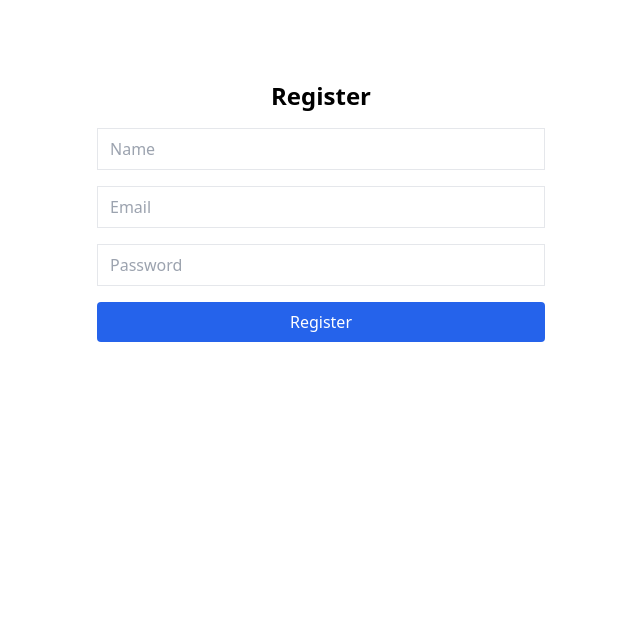
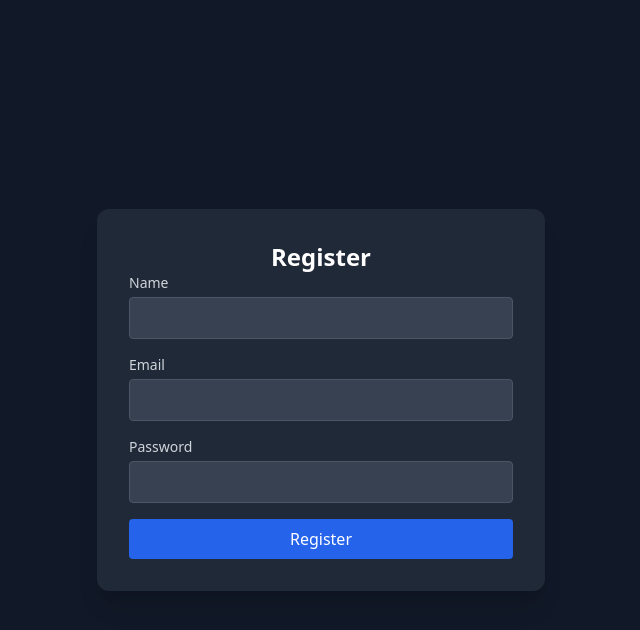
Before and after one commit to silentBug0/typescript-fullstack-starter, a React (Vite) app in the folder frontend/: page /register in a window 1280 px wide. Shown: the top 630 px of the page, without its empty margins (319-959 px from the left). Built offline with nearby package versions, Linux system fonts and the light colour scheme; no server answers; sample sign-in values are in the browser's storage.

Commit message:
fix: users list not loading for role user

```diff
--- a/frontend/src/components/Sidebar.tsx
+++ b/frontend/src/components/Sidebar.tsx
@@ -65,6 +65,7 @@ const Sidebar = () => {
           </NavLink>
         )}
 
+        {auth.user?.role === "admin" && (
           <NavLink
             to="/admin/add-user"
             className={({ isActive }) =>
@@ -75,6 +76,7 @@ const Sidebar = () => {
           >
             <span>➕</span> Add User
           </NavLink>
+        )}
 
         <NavLink
           to="/tasks"
--- a/frontend/src/pages/LoginPage.tsx
+++ b/frontend/src/pages/LoginPage.tsx
@@ -66,7 +66,7 @@ export default function LoginPage() {
         </h2>
 
         <div className="mb-4">
-          <label htmlFor="password" className="block mb-1 text-sm text-gray-300">Email</label>
+          <label htmlFor="email" className="block mb-1 text-sm text-gray-300">Email</label>
           <input
             type="email"
             required
--- a/frontend/src/pages/Register.tsx
+++ b/frontend/src/pages/Register.tsx
@@ -24,35 +24,54 @@ export default function Register() {
   };
 
   return (
-    <form onSubmit={handleSubmit} className="max-w-md mx-auto mt-20 space-y-4">
+    <div className="min-h-screen bg-gray-900 text-white flex items-center justify-center px-4">
+      <form
+        onSubmit={handleSubmit}
+        className="bg-gray-800 p-8 rounded-xl shadow-xl w-full max-w-md"
+      >
         <h2 className="text-2xl font-bold text-center">Register</h2>
 
+        <div className="mb-4">
+          <label htmlFor="Name" className="block mb-1 text-sm text-gray-300">
+            Name
+          </label>
           <input
             type="text"
-        placeholder="Name"
             required
-        className="w-full border px-3 py-2"
+            className="w-full px-4 py-2 rounded bg-gray-700 text-white border border-gray-600 focus:outline-none focus:ring-2 focus:ring-blue-500"
             value={name}
             onChange={(e) => setName(e.target.value)}
           />
+        </div>
 
+        <div className="mb-4">
+          <label htmlFor="Email" className="block mb-1 text-sm text-gray-300">
+            Email
+          </label>
           <input
             type="email"
-        placeholder="Email"
             required
-        className="w-full border px-3 py-2"
             value={email}
             onChange={(e) => setEmail(e.target.value)}
+            className="w-full px-4 py-2 rounded bg-gray-700 text-white border border-gray-600 focus:outline-none focus:ring-2 focus:ring-blue-500"
           />
+        </div>
 
+        <div className="mb-4">
+          <label
+            htmlFor="Password"
+            className="block mb-1 text-sm text-gray-300"
+          >
+            Password
+          </label>
           <input
+            id="password"
             type="password"
-        placeholder="Password"
-        required
-        className="w-full border px-3 py-2"
             value={password}
             onChange={(e) => setPassword(e.target.value)}
+            className="w-full px-4 py-2 rounded bg-gray-700 text-white border border-gray-600 focus:outline-none focus:ring-2 focus:ring-blue-500"
           />
+        </div>
 
         <button
           type="submit"
@@ -61,5 +80,6 @@ export default function Register() {
           Register
         </button>
       </form>
+    </div>
   );
 }
--- a/frontend/src/pages/Users.tsx
+++ b/frontend/src/pages/Users.tsx
@@ -12,10 +12,11 @@ interface User {
 
 const Users = () => {
   const [users, setUsers] = useState<User[]>([]);
+  const auth = useAppSelector((state) => state.auth);
+  const role = auth.user?.role;
+
   const token =
-    useAppSelector((state) => state.auth.token) ??
-    localStorage.getItem("token") ??
-    sessionStorage.getItem("token");
+    auth.token ?? localStorage.getItem("token") ?? sessionStorage.getItem("token");
   console.log("🔑 Users token:", token); // Debugging line
 
   useEffect(() => {
@@ -57,6 +58,7 @@ const Users = () => {
               <td className="p-2 border">{u.name}</td>
               <td className="p-2 border">{u.email}</td>
               <td className="p-2 border">
+                {role === "admin" ? (
                 <select
                   value={u.role}
                   onChange={async (e) => {
@@ -82,6 +84,7 @@ const Users = () => {
                   <option value="user">user</option>
                   <option value="admin">admin</option>
                 </select>
+                ): u.role}
               </td>
             </tr>
           ))}
```
Also changed, not shown: 2 other files (tests, documents, lock files or other folders). Lines whose indentation alone changed are shown as unchanged.
